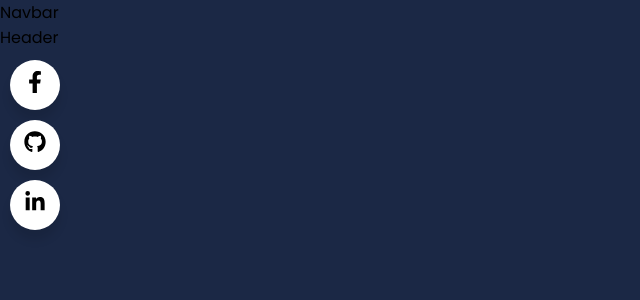
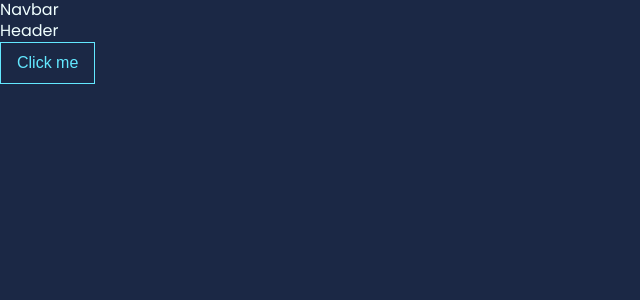
Before and after one commit to PanosFan/panosfan.github.io, a React (Create React App) app: page / in a window 1280 px wide. Shown: the top 300 px of the page, without its empty margins (0-640 px from the left). Built offline with nearby package versions, Linux system fonts and the light colour scheme.

Commit message:
loading effect & buttons

```diff
--- a/src/App.js
+++ b/src/App.js
@@ -2,9 +2,21 @@ import "./Config.scss";
 import Footer from "./Components/Layout/Footer/Footer";
 import Header from "./Components/Layout/Header/Header";
 import Navbar from "./Components/Layout/Navbar/Navbar";
+import LoadingEffect from "./Components/LoadingEffect/LoadingEffect";
+import { useEffect, useState } from "react";
 
 function App() {
-  return (
+  const [effect, setEffect] = useState(true);
+
+  useEffect(() => {
+    setTimeout(() => {
+      setEffect(false);
+    }, 2000);
+  }, []);
+
+  return effect ? (
+    <LoadingEffect />
+  ) : (
     <>
       <Navbar />
       <Header />
--- /dev/null
+++ b/src/Colours.scss
@@ -0,0 +1,3 @@
+$bgColour: #1b2845;
+$primaryColour: #63e8ff;
+$textColour: azure;
--- /dev/null
+++ b/src/Components/Buttons/Button/Button.jsx
@@ -0,0 +1,7 @@
+import "./Button.scss";
+
+const Button = ({ text = "Click me" }) => {
+  return <button className="mainBtn">{text}</button>;
+};
+
+export default Button;
--- /dev/null
+++ b/src/Components/Buttons/Button/Button.scss
@@ -0,0 +1,16 @@
+@import "../../../Config.scss";
+
+.mainBtn {
+  padding: 0.75rem 1rem;
+  border: 1px solid $primaryColour;
+  background-color: transparent;
+  cursor: pointer;
+  line-height: 1;
+  color: $primaryColour;
+  font-size: 1rem;
+  transition: $transition;
+
+  &:hover {
+    background-color: lighten($color: $bgColour, $amount: 7);
+  }
+}
--- a/src/Components/Layout/Footer/Footer.jsx
+++ b/src/Components/Layout/Footer/Footer.jsx
@@ -2,13 +2,15 @@ import "./Footer.scss";
 import LearnMoreButton from "../../Buttons/LearnMore/LearnMoreButton";
 import Links from "../../Links/Links";
 import BackToTopButton from "../../Buttons/BackToTop/BackToTopButton";
+import Button from "../../Buttons/Button/Button";
 
 const Footer = () => {
   return (
     <footer>
-      <Links />
+      {/* <Links /> */}
       {/* <BackToTopButton /> */}
       {/* <LearnMoreButton /> */}
+      <Button />
     </footer>
   );
 };
--- a/src/Components/Links/Links.scss
+++ b/src/Components/Links/Links.scss
@@ -9,17 +9,17 @@
   list-style: none;
 
   .icon {
+    color: black;
     position: relative;
     background: #ffffff;
     border-radius: 50%;
     margin: 10px;
-    width: 50px;
-    height: 50px;
-    font-size: 22px;
+    width: 40px;
+    height: 40px;
+    font-size: 20px;
     display: flex;
     justify-content: center;
     align-items: center;
-    flex-direction: column;
     box-shadow: 0 10px 10px rgba(0, 0, 0, 0.1);
     cursor: pointer;
     transition: all 0.2s cubic-bezier(0.68, -0.55, 0.265, 1.55);
@@ -52,7 +52,7 @@
   }
 
   .icon:hover .tooltip {
-    left: 60px;
+    left: 50px;
     opacity: 1;
     visibility: visible;
     pointer-events: auto;
--- /dev/null
+++ b/src/Components/LoadingEffect/LoadingEffect.jsx
@@ -0,0 +1,7 @@
+import "./LoadingEffect.scss";
+
+const LoadingEffect = () => {
+  return <div className="snake"></div>;
+};
+
+export default LoadingEffect;
--- /dev/null
+++ b/src/Components/LoadingEffect/LoadingEffect.scss
@@ -0,0 +1,150 @@
+$color: teal;
+$dot-size: 20px;
+$dot-margin: 5px;
+$first: $dot-size + $dot-margin;
+$second: (2 * $dot-size) + (2 * $dot-margin);
+$third: (3 * $dot-size) + (3 * $dot-margin);
+$fourth: (4 * $dot-size) + (4 * $dot-margin);
+$fifth: (5 * $dot-size) + (5 * $dot-margin);
+$hide: -1 * $dot-size;
+
+.snake {
+  &:after {
+    animation: snake 2s infinite both ease;
+    border-radius: 100%;
+    content: "";
+    height: $dot-size;
+    left: 50%;
+    margin-left: -(($third / 2) + $dot-size);
+    margin-top: -($dot-size / 2);
+    position: absolute;
+    top: 50%;
+    width: $dot-size;
+  }
+}
+
+@keyframes snake {
+  0%,
+  5% {
+    box-shadow: $first $first 0 $hide $color, $second $first 0 $hide $color,
+      $third $first 0 $hide $color, $third 0 0 $hide $color,
+      $third (-$first) 0 $hide $color, $second (-$first) 0 $hide $color,
+      $first (-$first) 0 $hide $color, $first 0 0 $hide $color,
+      $second 0 0 $hide $color;
+  }
+  10% {
+    box-shadow: $first $first 0 0 $color, $second $first 0 $hide $color,
+      $third $first 0 $hide $color, $third 0 0 $hide $color,
+      $third (-$first) 0 $hide $color, $second (-$first) 0 $hide $color,
+      $first (-$first) 0 $hide $color, $first 0 0 $hide $color,
+      $second 0 0 $hide $color;
+  }
+  15% {
+    box-shadow: $first $first 0 0 $color, $second $first 0 0 $color,
+      $third $first 0 $hide $color, $third 0 0 $hide $color,
+      $third (-$first) 0 $hide $color, $second (-$first) 0 $hide $color,
+      $first (-$first) 0 $hide $color, $first 0 0 $hide $color,
+      $second 0 0 $hide $color;
+  }
+  20% {
+    box-shadow: $first $first 0 0 $color, $second $first 0 0 $color,
+      $third $first 0 0 $color, $third 0 0 $hide $color,
+      $third (-$first) 0 $hide $color, $second (-$first) 0 $hide $color,
+      $first (-$first) 0 $hide $color, $first 0 0 $hide $color,
+      $second 0 0 $hide $color;
+  }
+  25% {
+    box-shadow: $first $first 0 0 $color, $second $first 0 0 $color,
+      $third $first 0 0 $color, $third 0 0 0 $color,
+      $third (-$first) 0 $hide $color, $second (-$first) 0 $hide $color,
+      $first (-$first) 0 $hide $color, $first 0 0 $hide $color,
+      $second 0 0 $hide $color;
+  }
+  30% {
+    box-shadow: $first $first 0 0 $color, $second $first 0 0 $color,
+      $third $first 0 0 $color, $third 0 0 0 $color, $third (-$first) 0 0 $color,
+      $second (-$first) 0 $hide $color, $first (-$first) 0 $hide $color,
+      $first 0 0 $hide $color, $second 0 0 $hide $color;
+  }
+  35% {
+    box-shadow: $first $first 0 0 $color, $second $first 0 0 $color,
+      $third $first 0 0 $color, $third 0 0 0 $color, $third (-$first) 0 0 $color,
+      $second (-$first) 0 0 $color, $first (-$first) 0 $hide $color,
+      $first 0 0 $hide $color, $second 0 0 $hide $color;
+  }
+  40% {
+    box-shadow: $first $first 0 0 $color, $second $first 0 0 $color,
+      $third $first 0 0 $color, $third 0 0 0 $color, $third (-$first) 0 0 $color,
+      $second (-$first) 0 0 $color, $first (-$first) 0 0 $color,
+      $first 0 0 $hide $color, $second 0 0 $hide $color;
+  }
+  45% {
+    box-shadow: $first $first 0 0 $color, $second $first 0 0 $color,
+      $third $first 0 0 $color, $third 0 0 0 $color, $third (-$first) 0 0 $color,
+      $second (-$first) 0 0 $color, $first (-$first) 0 0 $color,
+      $first 0 0 0 $color, $second 0 0 $hide $color;
+  }
+  50% {
+    box-shadow: $first $first 0 0 $color, $second $first 0 0 $color,
+      $third $first 0 0 $color, $third 0 0 0 $color, $third (-$first) 0 0 $color,
+      $second (-$first) 0 0 $color, $first (-$first) 0 0 $color,
+      $first 0 0 0 $color, $second 0 0 0 $color;
+  }
+  55% {
+    box-shadow: $first $first 0 $hide $color, $second $first 0 0 $color,
+      $third $first 0 0 $color, $third 0 0 0 $color, $third (-$first) 0 0 $color,
+      $second (-$first) 0 0 $color, $first (-$first) 0 0 $color,
+      $first 0 0 0 $color, $second 0 0 0 $color;
+  }
+  60% {
+    box-shadow: $first $first 0 $hide $color, $second $first 0 $hide $color,
+      $third $first 0 0 $color, $third 0 0 0 $color, $third (-$first) 0 0 $color,
+      $second (-$first) 0 0 $color, $first (-$first) 0 0 $color,
+      $first 0 0 0 $color, $second 0 0 0 $color;
+  }
+  65% {
+    box-shadow: $first $first 0 $hide $color, $second $first 0 $hide $color,
+      $third $first 0 $hide $color, $third 0 0 0 $color,
+      $third (-$first) 0 0 $color, $second (-$first) 0 0 $color,
+      $first (-$first) 0 0 $color, $first 0 0 0 $color, $second 0 0 0 $color;
+  }
+  70% {
+    box-shadow: $first $first 0 $hide $color, $second $first 0 $hide $color,
+      $third $first 0 $hide $color, $third 0 0 $hide $color,
+      $third (-$first) 0 0 $color, $second (-$first) 0 0 $color,
+      $first (-$first) 0 0 $color, $first 0 0 0 $color, $second 0 0 0 $color;
+  }
+  75% {
+    box-shadow: $first $first 0 $hide $color, $second $first 0 $hide $color,
+      $third $first 0 $hide $color, $third 0 0 $hide $color,
+      $third (-$first) 0 $hide $color, $second (-$first) 0 0 $color,
+      $first (-$first) 0 0 $color, $first 0 0 0 $color, $second 0 0 0 $color;
+  }
+  80% {
+    box-shadow: $first $first 0 $hide $color, $second $first 0 $hide $color,
+      $third $first 0 $hide $color, $third 0 0 $hide $color,
+      $third (-$first) 0 $hide $color, $second (-$first) 0 $hide $color,
+      $first (-$first) 0 0 $color, $first 0 0 0 $color, $second 0 0 0 $color;
+  }
+  85% {
+    box-shadow: $first $first 0 $hide $color, $second $first 0 $hide $color,
+      $third $first 0 $hide $color, $third 0 0 $hide $color,
+      $third (-$first) 0 $hide $color, $second (-$first) 0 $hide $color,
+      $first (-$first) 0 $hide $color, $first 0 0 0 $color, $second 0 0 0 $color;
+  }
+  90% {
+    box-shadow: $first $first 0 $hide $color, $second $first 0 $hide $color,
+      $third $first 0 $hide $color, $third 0 0 $hide $color,
+      $third (-$first) 0 $hide $color, $second (-$first) 0 $hide $color,
+      $first (-$first) 0 $hide $color, $first 0 0 $hide $color,
+      $second 0 0 0 $color;
+  }
+  95%,
+  100% {
+    box-shadow: $first $first 0 $hide $color, $second $first 0 $hide $color,
+      $third $first 0 $hide $color, $third 0 0 $hide $color,
+      $third (-$first) 0 $hide $color, $second (-$first) 0 $hide $color,
+      $first (-$first) 0 $hide $color, $first 0 0 $hide $color,
+      $second 0 0 $hide $color;
+  }
+}
--- a/src/Config.scss
+++ b/src/Config.scss
@@ -1,21 +1,27 @@
 @import url("https://fonts.googleapis.com/css2?family=Poppins:ital,wght@0,100;0,200;0,300;0,400;0,500;0,600;0,700;0,800;0,900;1,100;1,200;1,300;1,400;1,500;1,600;1,700;1,800;1,900&display=swap");
+@import "./Colours.scss";
 
-* {
+$font: Poppins;
+$transition: all 0.25s cubic-bezier(0.645, 0.045, 0.355, 1);
+
+*,
+*::after,
+*::before {
   margin: 0;
   padding: 0;
   box-sizing: border-box;
-  &::before,
-  &::after {
-    box-sizing: border-box;
-  }
+  outline: none;
+  list-style: none;
 }
 
 body {
+  color: $textColour;
   margin: 0;
-  font-family: Poppins;
+  font-family: $font;
+  background-color: $bgColour;
+  line-height: 1.3;
   -webkit-font-smoothing: antialiased;
   -moz-osx-font-smoothing: grayscale;
-  background-color: #1b2845;
 }
 
 .container {
@@ -27,7 +33,3 @@ body {
 .text-center {
   text-align: center;
 }
-
-.flex {
-  display: flex;
-}
```
